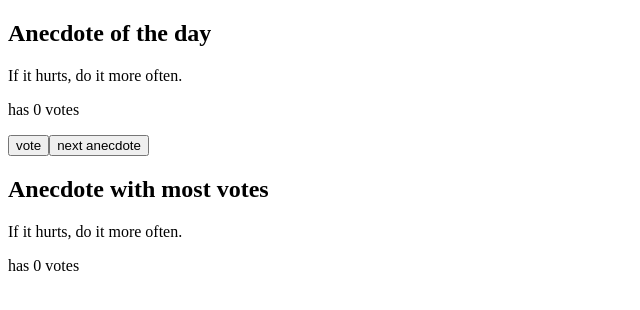
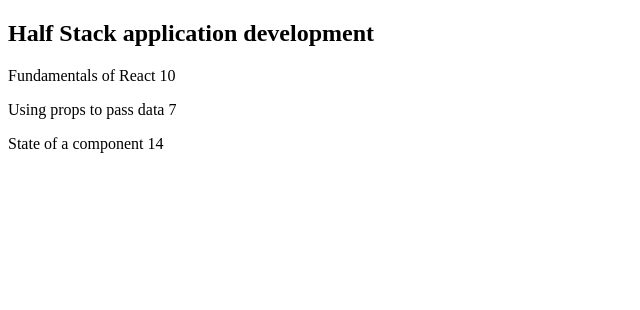
Before and after one commit to Eusabious12/Fullstackopen, a React (Vite) app: page / in a window 1280 px wide. Shown: the top 310 px of the page, without its empty margins (0-640 px from the left). Built offline with nearby package versions, Linux system fonts and the light colour scheme.

Commit message:
Exercise 2.1 done

```diff
--- a/src/App.jsx
+++ b/src/App.jsx
@@ -1,46 +1,46 @@
-import { useState } from 'react'
+const Part = ({ part }) => {
+  return (
+    <p>
+      {part.name} {part.exercises}
+    </p>
+  )
+}
 
-const App = () => {
-  const anecdotes = [
-    'If it hurts, do it more often.',
-    'Adding manpower to a late software project makes it later!',
-    'The first 90 percent of the code accounts for the first 90 percent of the development time...The remaining 10 percent of the code accounts for the other 90 percent of the development time.',
-    'Any fool can write code that a computer can understand. Good programmers write code that humans can understand.',
-    'Premature optimization is the root of all evil.',
-    'Debugging is twice as hard as writing the code in the first place. Therefore, if you write the code as cleverly as possible, you are, by definition, not smart enough to debug it.',
-    'Programming without an extremely heavy use of console.log is same as if a doctor would refuse to use x-rays or blood tests when diagnosing patients.',
-    'The only way to go fast, is to go well.'
-  ]
+const Header = ({ course }) => {
+  return <h2>{course.name}</h2>
+}
 
-  const [selected, setSelected] = useState(0)
-  const [votes, setVotes] = useState(new Array(8).fill(0))
-
-  const randomAnecdote = () => {
-    setSelected(Math.floor(Math.random() * anecdotes.length))
-  }
-
-  const vote = () => {
-    const copy = [...votes]
-    copy[selected] += 1
-    setVotes(copy)
-  }
-
-  const maxVotes = Math.max(...votes)
-  const mostVoted = votes.indexOf(maxVotes)
-
+const Content = ({ course }) => {
   return (
     <div>
-      <h2>Anecdote of the day</h2>
-      <p>{anecdotes[selected]}</p>
-      <p>has {votes[selected]} votes</p>
-      <button onClick={vote}>vote</button>
-      <button onClick={randomAnecdote}>next anecdote</button>
+      {course.parts.map(part =>
+        <Part key={part.id} part={part} />
+      )}
+   </div>
+  )
+}
 
-      <h2>Anecdote with most votes</h2>
-      <p>{anecdotes[mostVoted]}</p>
-      <p>has {maxVotes} votes</p>
+const Course = ({ course }) => {
+  return (
+    <div>
+      <Header course={course} />
+      <Content course={course} />
     </div>
   )
 }
 
+const App = () => {
+  const course = {
+    id: 1,
+    name: 'Half Stack application development',
+    parts: [
+      { name: 'Fundamentals of React', exercises: 10, id: 1 },
+      { name: 'Using props to pass data', exercises: 7, id: 2 },
+      { name: 'State of a component', exercises: 14, id: 3 }
+    ]
+  }
+
+  return <Course course={course} />
+}
+
 export default App
```
